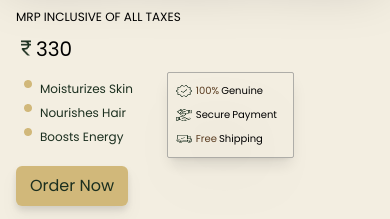
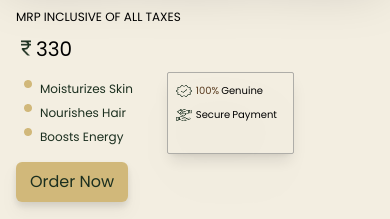
Before and after one commit to tropicessence/tropicessence, a Next.js app: page /productDetail/1 in a window 390 px wide. Shown: the part 950-1169 px from the top of the page. Built offline with nearby package versions, Linux system fonts and the light colour scheme.

Commit message:
chore: Update free shipping

```diff
--- a/src/app/components/productdetailsclient.js
+++ b/src/app/components/productdetailsclient.js
@@ -346,20 +346,6 @@ export default function ProductDetail({ id }) {
                   Payment
                 </p>
               </div>
-              <div className="flex">
-                <img
-                  className="sm:w-5 sm:h-4 w-4 h-3 mt-1"
-                  src="/image/pdp/shipped.png"
-                  alt=""
-                />
-                <p className="sm:pl-2 pl-1 text-[#593B1F] sm:text-sm text-[10px] ">
-                  {" "}
-                  Free{" "}
-                </p>{" "}
-                <p className="sm:pl-1 pl-0.5 sm:text-sm text-[10px]">
-                  Shipping
-                </p>
-              </div>
             </div>
           </div>
 
```
